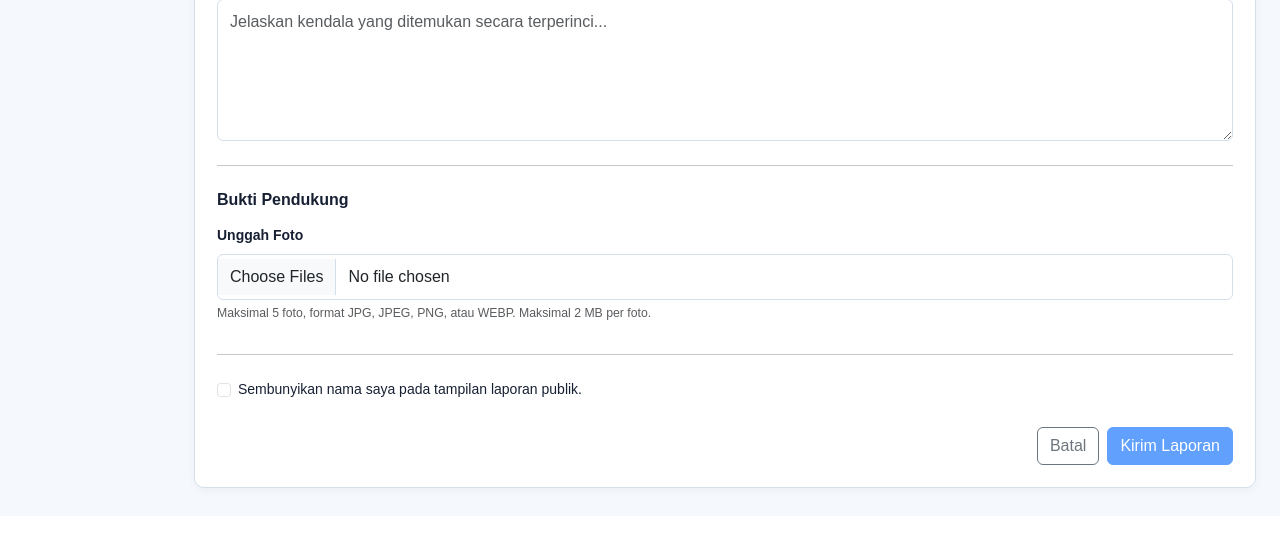
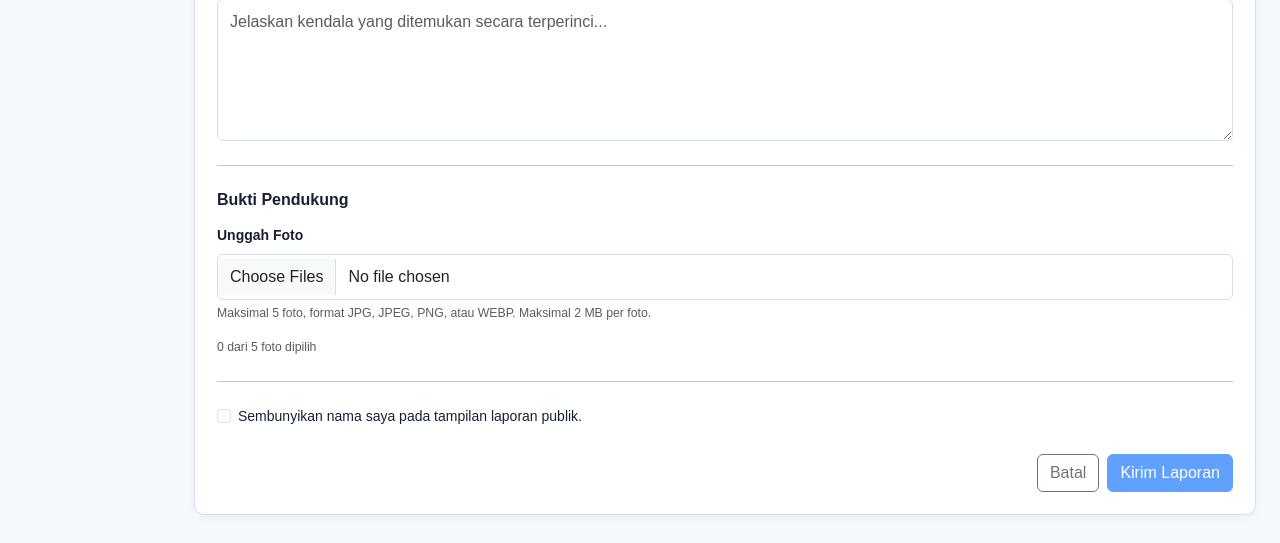
Before and after one commit to aksesibel/aksesibel, a Laravel app: page /reports/create in a window 1280 px wide. Shown: the part 1043-1586 px from the top of the page. Before the commit the page ends 1537 px from the top, so only its background shows below. Run offline with Laravel 12, Linux system fonts and the light colour scheme; data comes from the database, SQL or seed files in the repository; data that the repository does not hold is empty.

Commit message:
menambahkan evidence upload counter

```diff
--- a/resources/views/reports/create.blade.php
+++ b/resources/views/reports/create.blade.php
@@ -174,6 +174,10 @@
 
             <!-- Preview foto yang dipilih -->
             <div id="evidence-preview" class="row g-3 mt-2"></div>
+
+            <div id="evidence-count" class="form-text mt-2">
+                0 dari 5 foto dipilih
+            </div>
         </div>
 
         <hr class="my-4">
@@ -214,6 +218,7 @@ document.addEventListener('DOMContentLoaded', function () {
         // Preview foto bukti laporan sebelum diunggah.
     const evidenceInput = document.getElementById('evidences');
     const evidencePreview = document.getElementById('evidence-preview');
+    const evidenceCount = document.getElementById('evidence-count');
 
     let previewUrls = [];
 
@@ -227,6 +232,7 @@ document.addEventListener('DOMContentLoaded', function () {
         evidencePreview.innerHTML = '';
 
         const files = Array.from(this.files);
+        evidenceCount.textContent = files.length + ' dari 5 foto dipilih';
 
         files.forEach(function (file) {
             const previewUrl = URL.createObjectURL(file);
```
